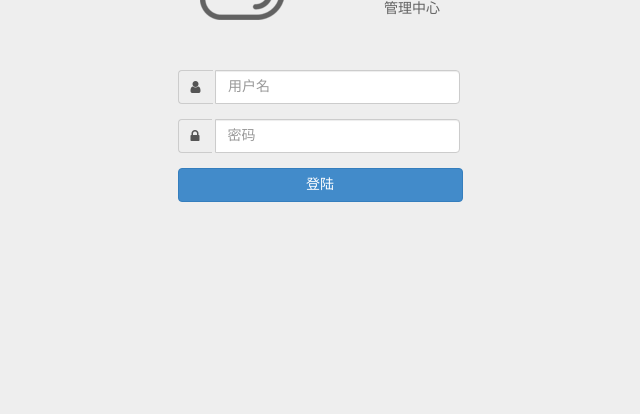
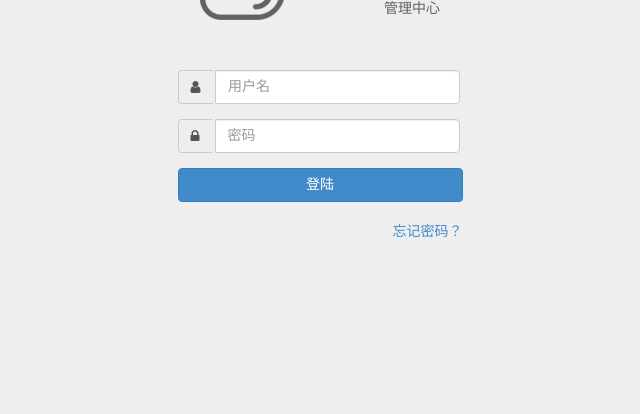
Before and after one commit to HFO4/shudong-share, a PHP site: page /admin/login.php in a window 1280 px wide. Shown: the part 171-585 px from the top of the page, without its empty margins (320-960 px from the left). Run offline with PHP 8.4, Linux system fonts and the light colour scheme; some libraries are stand-ins or nearby versions.

Commit message:
增加忘记密码引导链接

```diff
--- a/admin/login.php
+++ b/admin/login.php
@@ -43,7 +43,10 @@
 		      <input type="password" style="width:245px;"class="form-control" name="password" placeholder="密码">
 		    </div>
 		  </div>
-		  <button style="width:285px;"id="login-button"class="btn btn-primary" onclick="login();">登陆</button>
+		  <button style="width:285px;"id="login-button"class="btn btn-primary" onclick="login();">登陆</button><br><br>
+		  <div align="right">
+		  	<a href="https://yun.aoaoao.me/help.php#adminbad">忘记密码？</a>
+		  </div>
 		</form>
 	</div>
 </div>
```
